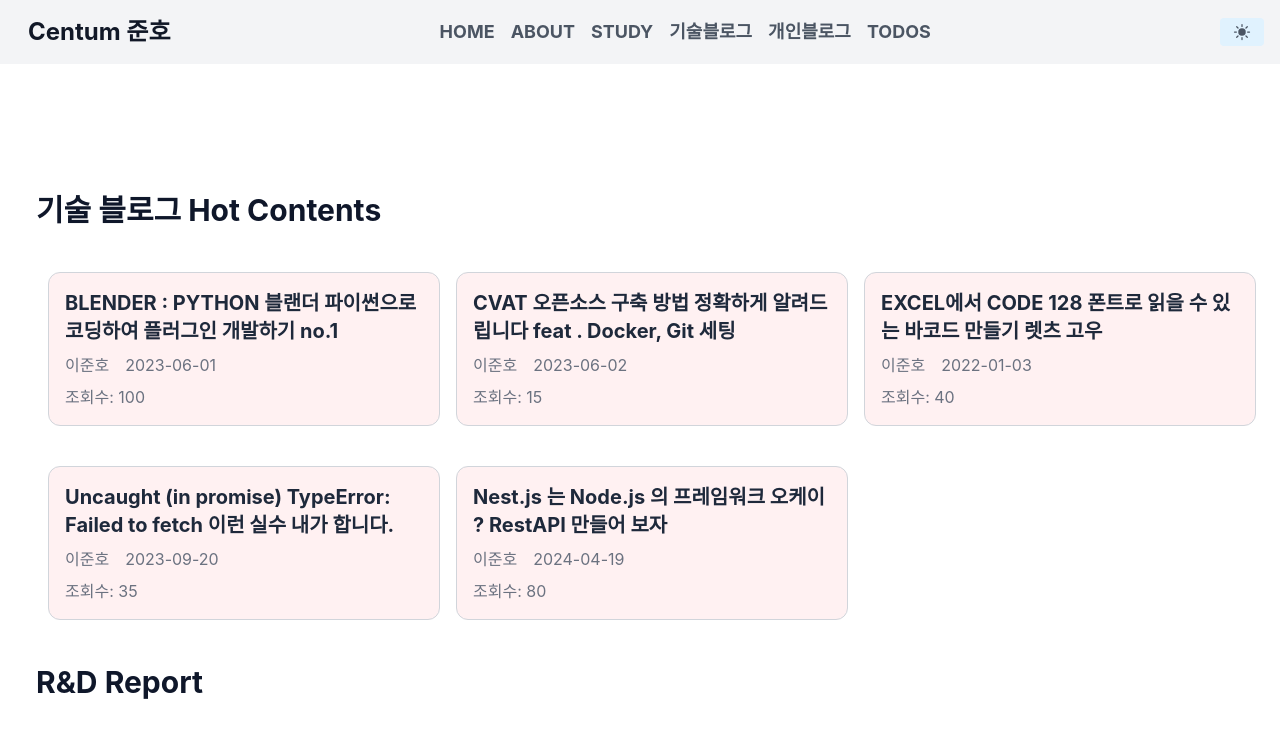
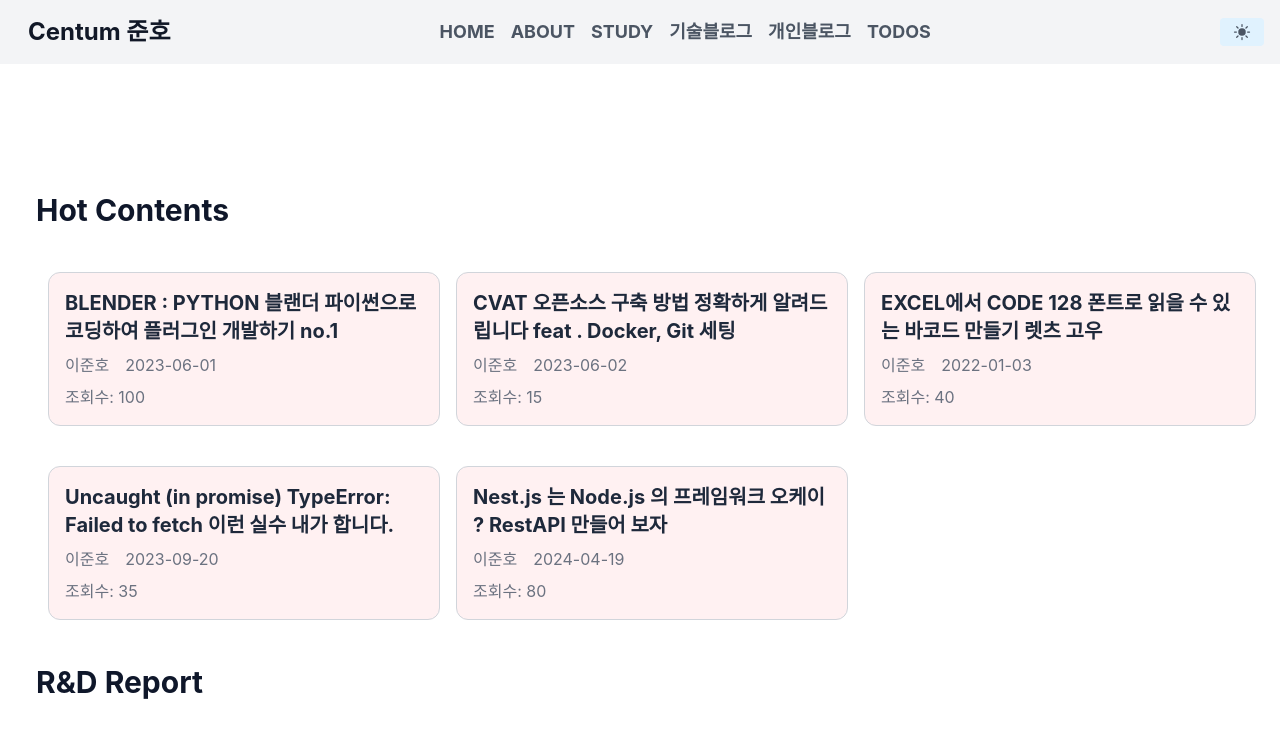
Before and after one commit to Centumjoonho/nextjs_portfolio_add_notion, a Next.js app: page /blog in a window 1280 px wide. Shown: the top 743 px of the page. Built offline with nearby package versions, Linux system fonts and the light colour scheme.

Commit message:
2024-05-14

```diff
--- a/components/blog/blogDetails.js
+++ b/components/blog/blogDetails.js
@@ -22,7 +22,7 @@
 
   return (
     <div className="container mx-auto px-4 py-8">
-      <h1 className="text-3xl font-bold mb-8">기술 블로그 Hot Contents</h1>
+      <h1 className="text-3xl font-bold mb-8"> Hot Contents</h1>
       <div className="grid grid-cols-1 gap-4 md:grid-cols-2 lg:grid-cols-3">
         {blogPosts.map((post) => (
           <div key={post.id} className="project-card">
```
